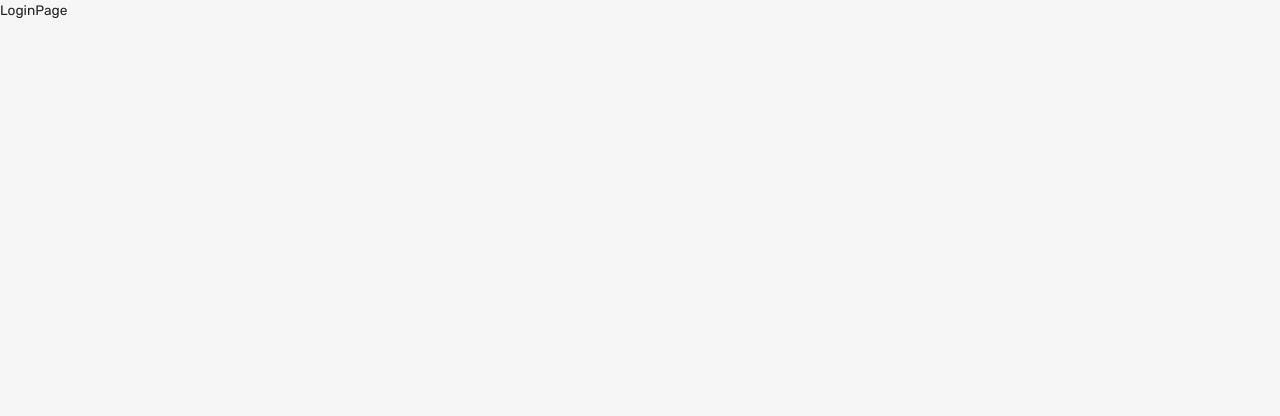
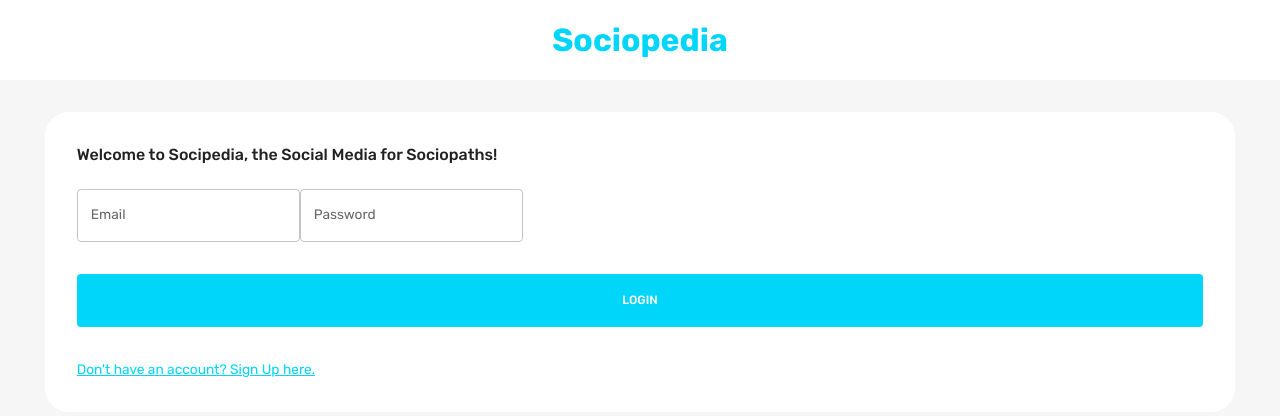
Before and after one commit to shagors/mern-social-ed-backend, a React (Create React App) app in the folder client/: page / in a window 1280 px wide. Shown: the top 416 px of the page. Built offline with nearby package versions, Linux system fonts and the light colour scheme.

Commit message:
login and register page design and set image drop options and register form validate with formik and check design

```diff
--- /dev/null
+++ b/client/src/scenes/loginPage/Form.jsx
@@ -0,0 +1,236 @@
+import {
+  Box,
+  Button,
+  TextField,
+  useMediaQuery,
+  Typography,
+  useTheme,
+} from "@mui/material";
+import React, { useState } from "react";
+import EditOutlinedIcon from "@mui/icons-material/EditOutlined";
+import { Formik } from "formik";
+import * as yup from "yup";
+import { useNavigate } from "react-router-dom";
+import { useDispatch } from "react-redux";
+import { setLogin } from "state";
+import Dropzone from "react-dropzone";
+import FlexBetween from "components/FlexBetween";
+
+const registerSchema = yup.object().shape({
+  firstName: yup.string().required("required"),
+  lastName: yup.string().required("required"),
+  email: yup.string().email("invalid email").required("required"),
+  password: yup.string().required("required"),
+  location: yup.string().required("required"),
+  occupation: yup.string().required("required"),
+  picture: yup.string().required("required"),
+});
+
+const loginSchema = yup.object().shape({
+  email: yup.string().email("invalid email").required("required"),
+  password: yup.string().required("required"),
+});
+
+const initialValuesRegister = {
+  firstName: "",
+  lastName: "",
+  email: "",
+  password: "",
+  location: "",
+  occupation: "",
+  picture: "",
+};
+
+const initialValuesLogin = {
+  email: "",
+  password: "",
+};
+
+const Form = () => {
+  const [pageType, setPageType] = useState("login");
+  const { palette } = useTheme();
+  const dispatch = useDispatch();
+  const navigate = useNavigate();
+  const isNonMobile = useMediaQuery("(min-width:600px)");
+  const isLogin = pageType === "login";
+  const isRegister = pageType === "register";
+
+  const register = async (values, onSubmitProps) => {};
+
+  const login = async (values, onSubmitProps) => {};
+
+  const handleFormSubmit = async (values, onSubmitProps) => {
+    if (isLogin) await login(values, onSubmitProps);
+    if (isRegister) await register(values, onSubmitProps);
+  };
+
+  return (
+    <Formik
+      onSubmit={handleFormSubmit}
+      initialValues={isLogin ? initialValuesLogin : initialValuesRegister}
+      validationSchema={isLogin ? loginSchema : registerSchema}
+    >
+      {({
+        values,
+        errors,
+        touched,
+        handleBlur,
+        handleChange,
+        handleSubmit,
+        setFieldValue,
+        resetForm,
+      }) => (
+        <form onSubmit={handleSubmit}>
+          <Box
+            display="gird"
+            gap="30px"
+            gridTemplateColumns="repeat(4, minmax(0, 1fr))"
+            sx={{
+              "& > div": { gridColumn: isNonMobile ? undefined : "span 4" },
+            }}
+          >
+            {/* Register section */}
+
+            {isRegister && (
+              <>
+                <TextField
+                  label="First Name"
+                  onBlur={handleBlur}
+                  onChange={handleChange}
+                  value={values.firstName}
+                  name="firstName"
+                  error={
+                    Boolean(touched.firstName) && Boolean(errors.firstName)
+                  }
+                  helperText={touched.firstName && errors.firstName}
+                  sx={{ gridColumn: "span 2" }}
+                />
+                <TextField
+                  label="Last Name"
+                  onBlur={handleBlur}
+                  onChange={handleChange}
+                  value={values.lastName}
+                  name="lastName"
+                  error={Boolean(touched.lastName) && Boolean(errors.lastName)}
+                  helperText={touched.lastName && errors.lastName}
+                  sx={{ gridColumn: "span 2" }}
+                />
+                <TextField
+                  label="Location"
+                  onBlur={handleBlur}
+                  onChange={handleChange}
+                  value={values.location}
+                  name="location"
+                  error={Boolean(touched.location) && Boolean(errors.location)}
+                  helperText={touched.location && errors.location}
+                  sx={{ gridColumn: "span 4" }}
+                />
+                <TextField
+                  label="Occupation"
+                  onBlur={handleBlur}
+                  onChange={handleChange}
+                  value={values.occupation}
+                  name="occupation"
+                  error={
+                    Boolean(touched.occupation) && Boolean(errors.occupation)
+                  }
+                  helperText={touched.occupation && errors.occupation}
+                  sx={{ gridColumn: "span 4" }}
+                />
+                <Box
+                  gridColumn="span 4"
+                  border={`1px solid ${palette.neutral.medium}`}
+                  borderRadius="5px"
+                  p="1rem"
+                >
+                  <Dropzone
+                    acceptedFiles=".jpg,.png,.jpeg"
+                    multiple={false}
+                    onDrop={(acceptedFiles) =>
+                      setFieldValue("picture", acceptedFiles)
+                    }
+                  >
+                    {({ getRootProps, getInputProps }) => (
+                      <Box
+                        {...getRootProps()}
+                        border={`2px dashed ${palette.primary.main}`}
+                        p="1rem"
+                        sx={{ "&:hover": { cursor: "pointer" } }}
+                      >
+                        <input {...getInputProps()} />
+                        {!values.picture ? (
+                          <p>Add Picture Here</p>
+                        ) : (
+                          <FlexBetween>
+                            <Typography>{values.picture.name}</Typography>
+                            <EditOutlinedIcon />
+                          </FlexBetween>
+                        )}
+                      </Box>
+                    )}
+                  </Dropzone>
+                </Box>
+              </>
+            )}
+
+            <TextField
+              label="Email"
+              onBlur={handleBlur}
+              onChange={handleChange}
+              value={values.email}
+              name="email"
+              error={Boolean(touched.email) && Boolean(errors.email)}
+              helperText={touched.email && errors.email}
+              sx={{ gridColumn: "span 4" }}
+            />
+            <TextField
+              label="Password"
+              type="password"
+              onBlur={handleBlur}
+              onChange={handleChange}
+              value={values.password}
+              name="password"
+              error={Boolean(touched.password) && Boolean(errors.password)}
+              helperText={touched.password && errors.password}
+              sx={{ gridColumn: "span 4" }}
+            />
+          </Box>
+
+          {/* buttons */}
+          <Box>
+            <Button
+              fullWidth
+              type="submit"
+              sx={{
+                m: "2rem 0",
+                p: "1rem",
+                backgroundColor: palette.primary.main,
+                color: palette.background.alt,
+                "&:hover": { color: palette.primary.main },
+              }}
+            >
+              {isLogin ? "LOGIN" : "REGISTER"}
+            </Button>
+            <Typography
+              onClick={() => {
+                setPageType(isLogin ? "register" : "login");
+                resetForm();
+              }}
+              sx={{
+                textDecoration: "underline",
+                color: palette.primary.main,
+                "&:hover": { cursor: "pointer", color: palette.primary.light },
+              }}
+            >
+              {isLogin
+                ? "Don't have an account? Sign Up here."
+                : "Already have an account? Login"}
+            </Typography>
+          </Box>
+        </form>
+      )}
+    </Formik>
+  );
+};
+
+export default Form;
--- a/client/src/scenes/loginPage/index.jsx
+++ b/client/src/scenes/loginPage/index.jsx
@@ -1,7 +1,37 @@
+import { Box, Typography, useTheme, useMediaQuery } from "@mui/material";
 import React from "react";
+import Form from "./Form";
 
 const LoginPage = () => {
-  return <div>LoginPage</div>;
+  const theme = useTheme();
+  const isNonMobileScreens = useMediaQuery("min-width: 1000px");
+  return (
+    <Box>
+      <Box
+        width="100%"
+        backgroundColor={theme.palette.background.alt}
+        p="1rem 6%"
+        textAlign="center"
+      >
+        <Typography fontWeight="bold" fontSize="32px" color="primary">
+          Sociopedia
+        </Typography>
+      </Box>
+
+      <Box
+        width={isNonMobileScreens ? "50%" : "93%"}
+        p="2rem"
+        m="2rem auto"
+        borderRadius="1.5rem"
+        backgroundColor={theme.palette.background.alt}
+      >
+        <Typography fontWeight="500" variant="h5" sx={{ mb: "1.5rem" }}>
+          Welcome to Socipedia, the Social Media for Sociopaths!
+        </Typography>
+        <Form />
+      </Box>
+    </Box>
+  );
 };
 
 export default LoginPage;
```
